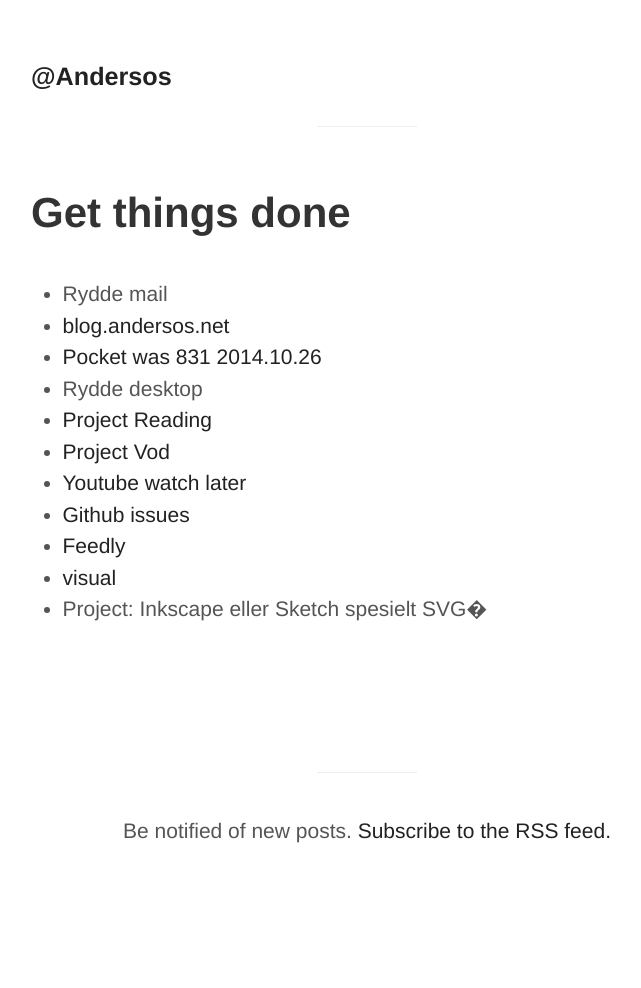
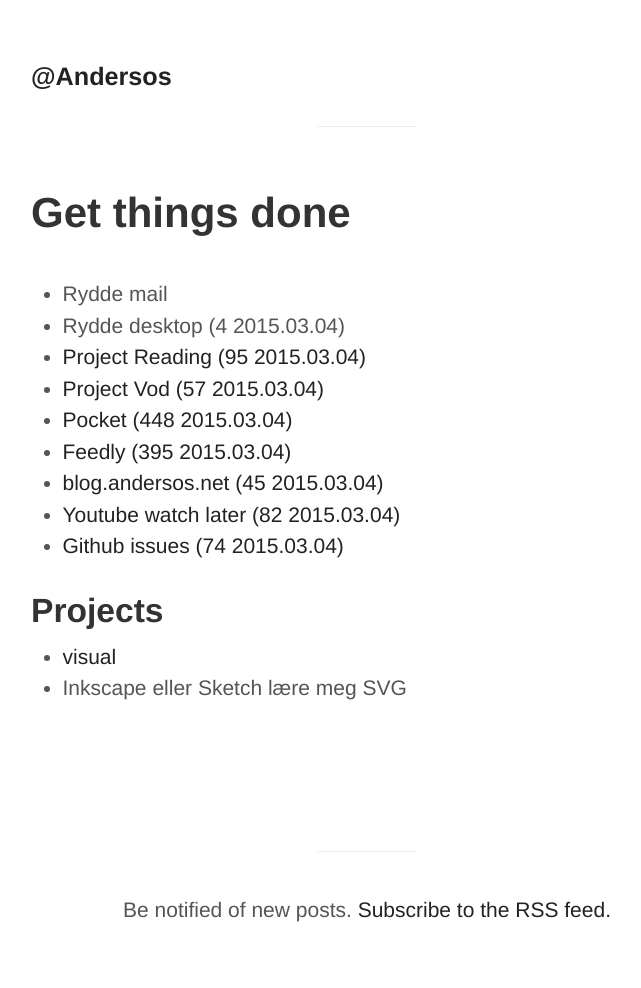
Before and after one commit to Andersos/andersos.net, a Jekyll site: the page built from gtd.html, in a window 1280 px wide. Shown: the whole page, without its empty margins (273-914 px from the left). Built offline with Jekyll 4.4.1, drawn with Linux system fonts in a browser that asks for light colours; Markdown is read by kramdown in place of the engine named in the settings; before the commit the page ends 909 px from its top, so only the background shows below that.

Commit message:
Update gtd.html

```diff
--- a/gtd.html
+++ b/gtd.html
@@ -5,14 +5,18 @@ title: "Get things done"
 
 <ul>
     <li>Rydde mail</li>
-    <li><a href="https://github.com/Andersos/blog.andersos.net/issues">blog.andersos.net</a></li>
-    <li><a href="http://getpocket.com/a/queue/">Pocket</a> <a href="https://twitter.com/Andersos/status/526351254113771520">was 831 <time datetime="2014-10-26">2014.10.26</time></a></li>
-    <li>Rydde desktop</li>
-    <li><a href="https://gist.github.com/Andersos/32ba857519db96e97e63">Project Reading</a></li>
-    <li><a href="https://gist.github.com/Andersos/a3ffc7ff59bab2c2be73">Project Vod</a></li>
-    <li><a href="https://www.youtube.com/playlist?list=WL">Youtube watch later</a></li>
-    <li><a href="https://github.com/issues">Github issues</a></li>
-    <li><a href="http://feedly.com/">Feedly</a></li>
+    <li>Rydde desktop (4 2015.03.04)</li>
+    <li><a href="https://gist.github.com/Andersos/32ba857519db96e97e63">Project Reading (95 2015.03.04)</a></li>
+    <li><a href="https://gist.github.com/Andersos/a3ffc7ff59bab2c2be73">Project Vod (57 2015.03.04)</a></li>
+    <li><a href="http://getpocket.com/a/queue/">Pocket (448 2015.03.04)</a></a></li>
+    <li><a href="http://feedly.com/">Feedly (395 2015.03.04)</a></li>
+    <li><a href="https://github.com/Andersos/blog.andersos.net/issues">blog.andersos.net (45 2015.03.04)</a></li>
+    <li><a href="https://www.youtube.com/playlist?list=WL">Youtube watch later (82 2015.03.04)</a></li>
+    <li><a href="https://github.com/issues">Github issues (74 2015.03.04)</a></li>
+</ul>
+
+<h2>Projects</h2>
+<ul>
     <li><a href="https://github.com/Andersos/visual">visual</a></li>
-    <li>Project: Inkscape eller Sketch spesielt SVG�</li>
+    <li>Inkscape eller Sketch lære meg SVG</li>
 </ul>
```
